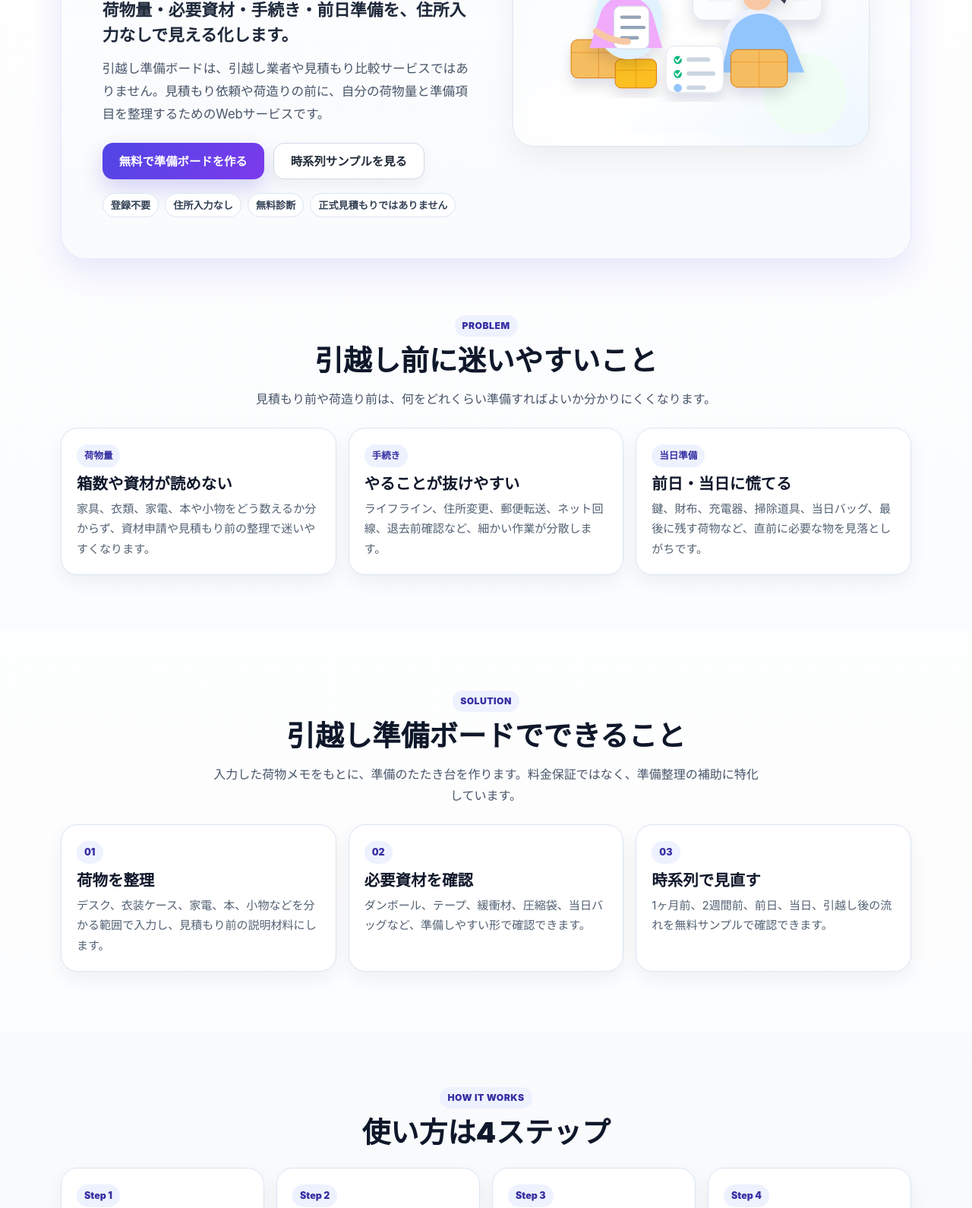
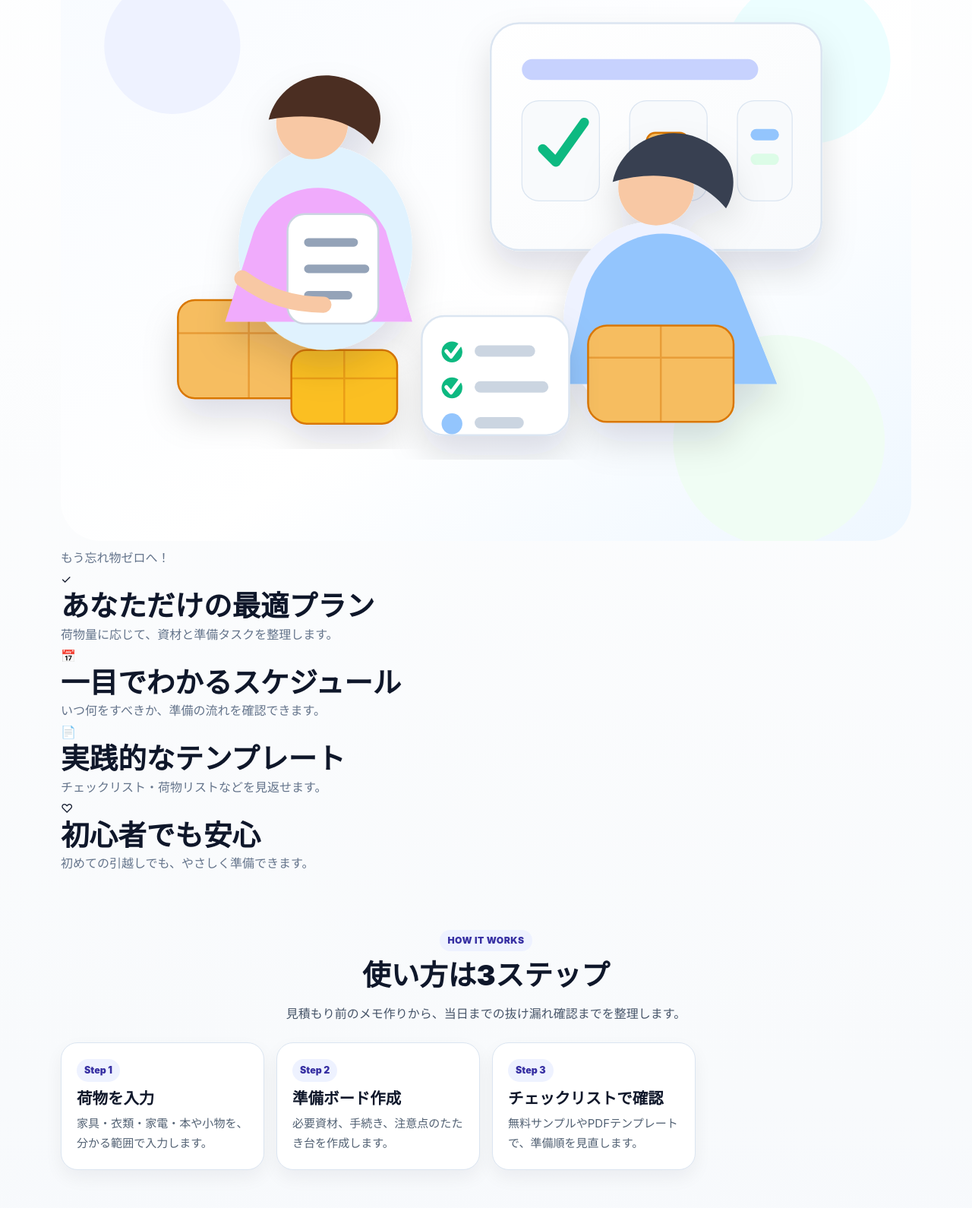
Before and after one commit to YDTNK/sre-lab, a plain HTML site: page apps/landing/index.html in a window 1280 px wide. Shown: the part 405-1995 px from the top of the page at 76% size. Drawn offline with Linux system fonts and the light colour scheme.

Commit message:
Redesign home layout from reference mock

```diff
--- a/apps/landing/index.html
+++ b/apps/landing/index.html
@@ -3,125 +3,84 @@
 <head>
   <meta charset="UTF-8" />
   <meta name="viewport" content="width=device-width, initial-scale=1.0" />
-  <title>引越し準備ボード | 見積もり前の荷物・資材・手続き整理</title>
+  <title>SRE Lab 引越し準備ボード | 引越し準備を最短で確実に</title>
   <meta
     name="description"
-    content="見積もり前に、荷物量・必要資材・引越し準備チェックリストを無料で整理できる引越し準備ボードです。住所入力なし・登録不要で使えます。"
+    content="引越し準備を最短で確実に進めるための無料Webサービスです。荷物量・必要資材・スケジュール・チェックリストを住所入力なしで整理できます。"
   />
   <link rel="stylesheet" href="/styles.css" />
-  <link rel="stylesheet" href="/hero-illustration.css" />
   <link rel="stylesheet" href="/site-completion.css" />
 </head>
-<body class="page-home">
-  <header class="site-header">
-    <div class="container site-header__inner">
-      <a class="site-brand" href="/">引越し準備ボード</a>
-      <nav class="site-nav" aria-label="主要ナビゲーション">
-        <a href="/moving-assistant#moving-form">無料で診断</a>
-        <a href="/moving-checklist-sample">無料サンプル</a>
-        <a href="/moving-template">PDFテンプレート</a>
-        <a href="/legal">ポリシー</a>
+<body class="page-home page-home-redesign">
+  <header class="site-header home-redesign-header">
+    <div class="container site-header__inner home-redesign-header__inner">
+      <a class="site-brand home-redesign-brand" href="/">SRE Lab</a>
+      <nav class="site-nav home-redesign-nav" aria-label="主要ナビゲーション">
+        <a href="#features">特徴</a>
+        <a href="#how-it-works">使い方</a>
+        <a href="/moving-assistant#moving-form">診断</a>
+        <a href="/moving-template">テンプレート</a>
+        <a href="#faq">FAQ</a>
+        <a class="home-redesign-nav__cta" href="/moving-assistant#moving-form">無料で診断する</a>
       </nav>
     </div>
   </header>
 
-  <main class="container">
-    <section class="hero hero--with-illustration">
-      <div class="hero__inner hero__inner--visual">
-        <div class="hero__content">
-          <p class="eyebrow">Moving Prep Board</p>
-          <h1>見積もり前に、引越し準備を整理する無料ツール</h1>
-          <p class="hero-subtitle">
-            荷物量・必要資材・手続き・前日準備を、住所入力なしで見える化します。
+  <main class="container home-redesign-main">
+    <section class="home-redesign-hero" aria-labelledby="hero-title">
+      <div class="home-redesign-hero__copy">
+        <p class="home-redesign-hero__eyebrow">＼ もう引越し準備で迷わない ／</p>
+        <h1 id="hero-title">引越し準備を、<br><span>最短で、確実に。</span></h1>
+        <p class="home-redesign-hero__lead">
+          あなたの状況に合わせた最適なタスクリストとスケジュールを自動で作成。
+          やることが一目でわかり、スムーズに引越し準備を進められます。
         </p>
-          <p class="lead">
-            引越し準備ボードは、引越し業者や見積もり比較サービスではありません。見積もり依頼や荷造りの前に、自分の荷物量と準備項目を整理するためのWebサービスです。
-          </p>
-
-          <div class="hero__actions">
-            <a class="button button-moving" href="/moving-assistant#moving-form">無料で準備ボードを作る</a>
-            <a class="button button-secondary" href="/moving-checklist-sample">時系列サンプルを見る</a>
-          </div>
-
-          <div class="hero-proof" aria-label="サービスの特徴">
-            <span>登録不要</span>
-            <span>住所入力なし</span>
-            <span>無料診断</span>
-            <span>正式見積もりではありません</span>
+        <div class="home-redesign-hero__actions">
+          <a class="button" href="/moving-assistant#moving-form">無料で引越し準備を診断する</a>
+          <a class="button button-secondary" href="/moving-template">引越し準備PDFテンプレートを見る</a>
         </div>
       </div>
 
-        <div class="hero-illustration-card" aria-label="引越し準備ボードの利用イメージ">
+      <div class="home-redesign-hero__visual" aria-label="引越し準備ボードのメインビジュアル">
         <img
-            class="hero-illustration"
           src="/assets/moving-prep-hero.svg"
-            alt="ダンボールとチェックリストを見ながら引越し準備を整理している人物のイラスト"
+          alt="段ボールとチェックリストを見ながら引越し準備を整理しているイメージ"
           loading="eager"
         />
-        </div>
+        <p class="home-redesign-hero__note">もう忘れ物ゼロへ！</p>
       </div>
     </section>
 
-    <section class="section">
-      <div class="section__header">
-        <span class="section__eyebrow">Problem</span>
-        <h2 class="section__title">引越し前に迷いやすいこと</h2>
-        <p class="section__lead">
-          見積もり前や荷造り前は、何をどれくらい準備すればよいか分かりにくくなります。
-        </p>
-      </div>
-
-      <div class="problem-grid">
-        <article class="problem-card">
-          <span class="card-label">荷物量</span>
-          <h3>箱数や資材が読めない</h3>
-          <p>家具、衣類、家電、本や小物をどう数えるか分からず、資材申請や見積もり前の整理で迷いやすくなります。</p>
+    <section class="home-redesign-feature-strip" id="features" aria-label="引越し準備ボードの特徴">
+      <article>
+        <span>✓</span>
+        <h2>あなただけの最適プラン</h2>
+        <p>荷物量に応じて、資材と準備タスクを整理します。</p>
       </article>
-        <article class="problem-card">
-          <span class="card-label">手続き</span>
-          <h3>やることが抜けやすい</h3>
-          <p>ライフライン、住所変更、郵便転送、ネット回線、退去前確認など、細かい作業が分散します。</p>
+      <article>
+        <span>📅</span>
+        <h2>一目でわかるスケジュール</h2>
+        <p>いつ何をすべきか、準備の流れを確認できます。</p>
       </article>
-        <article class="problem-card">
-          <span class="card-label">当日準備</span>
-          <h3>前日・当日に慌てる</h3>
-          <p>鍵、財布、充電器、掃除道具、当日バッグ、最後に残す荷物など、直前に必要な物を見落としがちです。</p>
+      <article>
+        <span>📄</span>
+        <h2>実践的なテンプレート</h2>
+        <p>チェックリスト・荷物リストなどを見返せます。</p>
       </article>
-      </div>
+      <article>
+        <span>♡</span>
+        <h2>初心者でも安心</h2>
+        <p>初めての引越しでも、やさしく準備できます。</p>
+      </article>
     </section>
 
-    <section class="section section--soft">
-      <div class="section__header">
-        <span class="section__eyebrow">Solution</span>
-        <h2 class="section__title">引越し準備ボードでできること</h2>
-        <p class="section__lead">
-          入力した荷物メモをもとに、準備のたたき台を作ります。料金保証ではなく、準備整理の補助に特化しています。
-        </p>
-      </div>
-
-      <div class="feature-grid">
-        <article class="feature-card">
-          <span class="card-label">01</span>
-          <h3>荷物を整理</h3>
-          <p>デスク、衣装ケース、家電、本、小物などを分かる範囲で入力し、見積もり前の説明材料にします。</p>
-        </article>
-        <article class="feature-card">
-          <span class="card-label">02</span>
-          <h3>必要資材を確認</h3>
-          <p>ダンボール、テープ、緩衝材、圧縮袋、当日バッグなど、準備しやすい形で確認できます。</p>
-        </article>
-        <article class="feature-card">
-          <span class="card-label">03</span>
-          <h3>時系列で見直す</h3>
-          <p>1ヶ月前、2週間前、前日、当日、引越し後の流れを無料サンプルで確認できます。</p>
-        </article>
-      </div>
-    </section>
-
-    <section class="section">
+    <section class="section" id="how-it-works">
       <div class="section__header">
         <span class="section__eyebrow">How it works</span>
-        <h2 class="section__title">使い方は4ステップ</h2>
+        <h2 class="section__title">使い方は3ステップ</h2>
+        <p class="section__lead">
+          見積もり前のメモ作りから、当日までの抜け漏れ確認までを整理します。
+        </p>
       </div>
 
       <div class="flow-grid">
@@ -133,24 +92,19 @@
         <article class="flow-card">
           <span class="card-label">Step 2</span>
           <h3>準備ボード作成</h3>
-          <p>入力内容から、資材・チェックリスト・注意点を整理します。</p>
+          <p>必要資材、手続き、注意点のたたき台を作成します。</p>
         </article>
         <article class="flow-card">
           <span class="card-label">Step 3</span>
-          <h3>サンプルで確認</h3>
-          <p>時系列サンプルで、いつ何をするかを見直します。</p>
-        </article>
-        <article class="flow-card">
-          <span class="card-label">Step 4</span>
-          <h3>PDFで保存</h3>
-          <p>必要に応じて、印刷・保存しやすいPDFテンプレート導線を確認できます。</p>
+          <h3>チェックリストで確認</h3>
+          <p>無料サンプルやPDFテンプレートで、準備順を見直します。</p>
         </article>
       </div>
     </section>
 
     <section class="section section--soft">
       <div class="section__header">
-        <span class="section__eyebrow">Start by Situation</span>
+        <span class="section__eyebrow">For you</span>
         <h2 class="section__title">こんな人向けです</h2>
       </div>
 
@@ -192,13 +146,13 @@
         <article class="scenario-card">
           <p class="status">Paid draft</p>
           <h3>PDFテンプレート</h3>
-          <p>単身引越し向けに、荷物整理・資材・手続き・当日確認をまとめるPDF商品案です。現在は決済接続前です。</p>
+          <p>単身引越し向けに、荷物整理・資材・手続き・当日確認をまとめるPDF商品案です。</p>
           <a class="tool-card__link" href="/moving-template">PDFテンプレートを見る →</a>
         </article>
       </div>
     </section>
 
-    <section class="section faq-section">
+    <section class="section faq-section" id="faq">
       <div class="section__header">
         <span class="section__eyebrow">FAQ</span>
         <h2 class="section__title">よくある質問</h2>
@@ -227,26 +181,12 @@
     <section class="cta-band">
       <div>
         <span class="section__eyebrow">Start now</span>
-        <h2>まずは荷物の量から整理しましょう</h2>
-        <p>
-          見積もり前のメモ作りや、当日までの抜け漏れ確認に使える無料ツールです。
-        </p>
+        <h2>まずは無料で準備を診断しましょう</h2>
+        <p>荷物量、資材、手続き、当日準備を一度整理しておくと、見積もり前の不安を減らせます。</p>
       </div>
       <div class="cta-band__actions">
-        <a class="button" href="/moving-assistant#moving-form">無料で準備ボードを作る</a>
+        <a class="button" href="/moving-assistant#moving-form">無料で診断する</a>
         <a class="button button-secondary" href="/legal">ポリシーを確認する</a>
-      </div>
-    </section>
-
-    <section class="section notice-section" id="notices">
-      <div class="notice-card">
-        <p class="notice-card__eyebrow">注意事項</p>
-        <h2 class="notice-card__title">ご利用にあたって</h2>
-        <ul class="notice-list">
-          <li>結果は入力内容にもとづく目安です。正式な見積もり、契約、請求金額、専門家の判断の代替ではありません。</li>
-          <li>実際の必要資材や作業量は、荷物量、住居条件、引越し業者の条件によって変わります。</li>
-          <li>個人情報や住所など、不要な機微情報は入力しないでください。</li>
-        </ul>
       </div>
     </section>
   </main>
@@ -254,7 +194,7 @@
   <footer class="site-footer">
     <div class="container site-footer__inner">
       <div>
-        <a class="site-brand" href="/">引越し準備ボード</a>
+        <a class="site-brand" href="/">SRE Lab</a>
         <p>見積もり前の準備整理に役立つ無料ツールです。</p>
       </div>
       <div class="site-footer__links">
```
Lines whose indentation alone changed are shown as unchanged.
